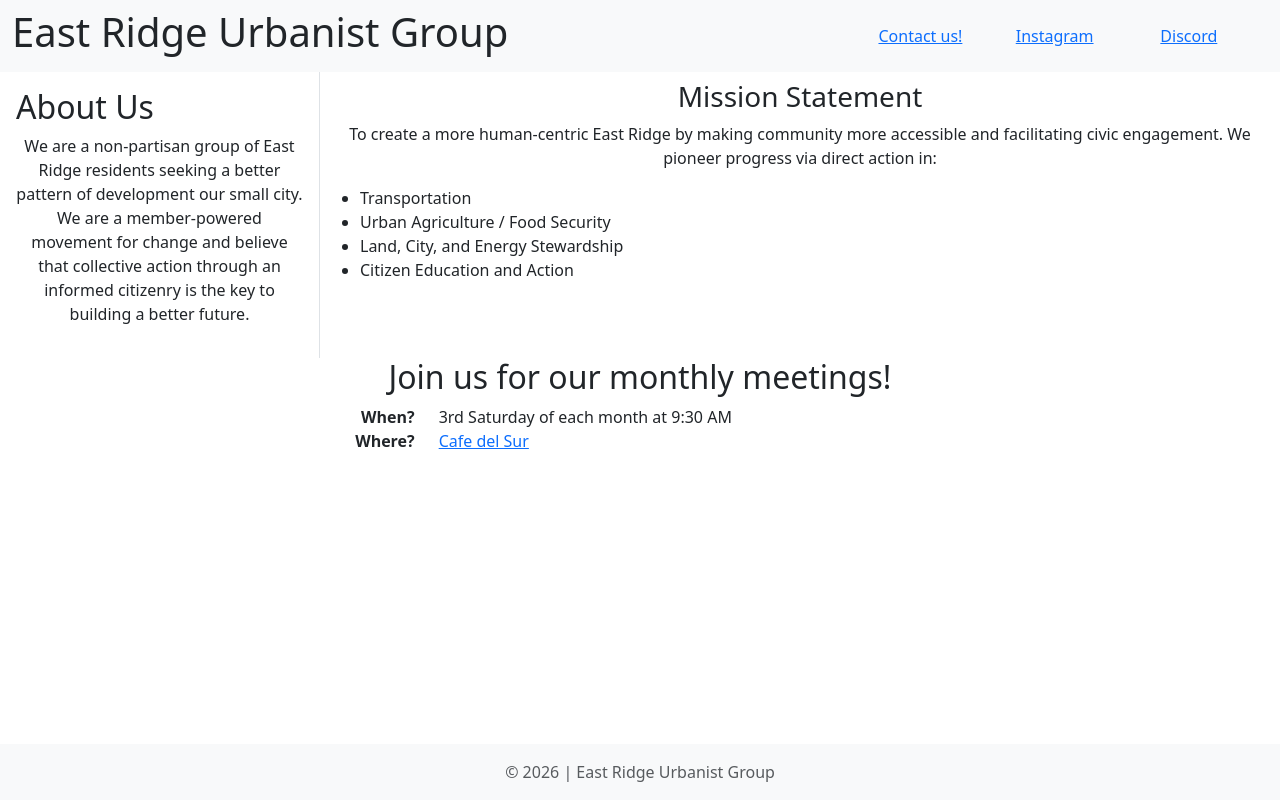
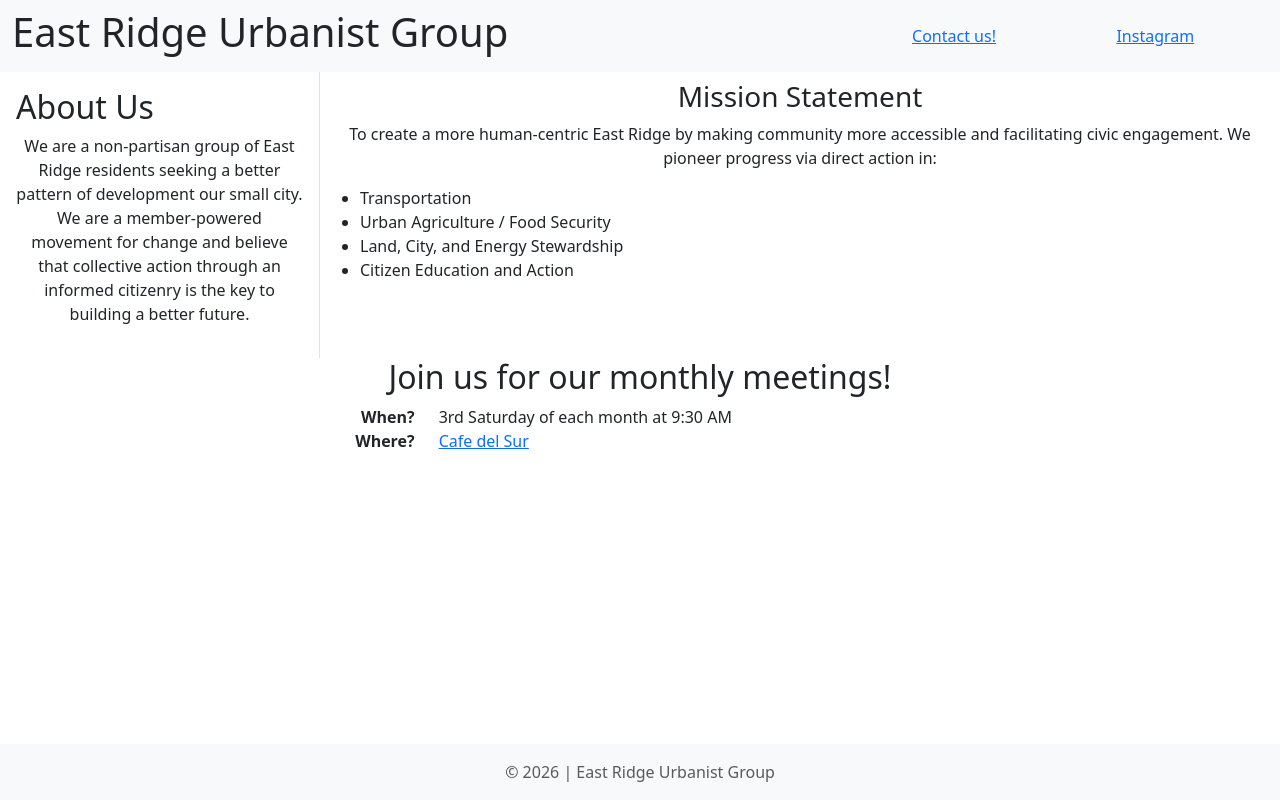
Before and after one commit to eastridgeurbanists/website, a plain HTML site: page index.html in a window 1280 px wide. Drawn offline with nearby package versions, Linux system fonts and the light colour scheme.

Commit message:
Removed Discord

```diff
--- a/index.html
+++ b/index.html
@@ -10,7 +10,6 @@
     <script src="https://cdn.jsdelivr.net/npm/bootstrap@5.3.8/dist/js/bootstrap.bundle.min.js"
         integrity="sha384-FKyoEForCGlyvwx9Hj09JcYn3nv7wiPVlz7YYwJrWVcXK/BmnVDxM+D2scQbITxI"
         crossorigin="anonymous"></script>
-    <script src="./static/js/discord_invite_request.js"></script>
     <link rel="stylesheet" href="./static/css/main.css">
 </head>
 
@@ -23,9 +22,8 @@
                 </div>
                 <div class="col-xs-12 col-md-4 d-md-flex align-items-center text-start" id="links">
                     <div class="row w-100">
-                        <div class="col-4 text-center" id="mail"><a href="mailto:eastridgeurbanists+inquiries@proton.me"><span class="d-xs-none  d-lg-block">Contact us!</span></a></div>
-                        <div class="col-4 text-center"><a href="https://www.instagram.com/eastridgeurbanists/"><span id="instagram">Instagram</span></a></div>
-                        <div class="col-4 text-center"><a href="" class="button-as-link link-primary" onclick="requestInviteDiscord();"><span id="discord">Discord</span></a><div id="discord-request-invite"></div></div>
+                        <div class="col-6 text-center" id="mail"><a href="mailto:eastridgeurbanists+inquiries@proton.me"><span class="d-xs-none  d-lg-block">Contact us!</span></a></div>
+                        <div class="col-6 text-center"><a href="https://www.instagram.com/eastridgeurbanists/"><span id="instagram">Instagram</span></a></div>
                     </div>
                 </div>
             </div>
```
